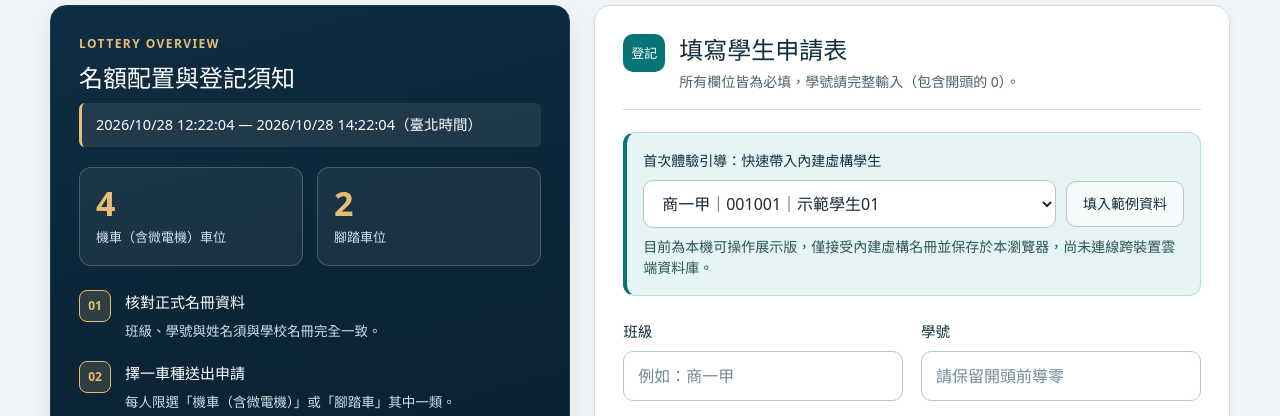
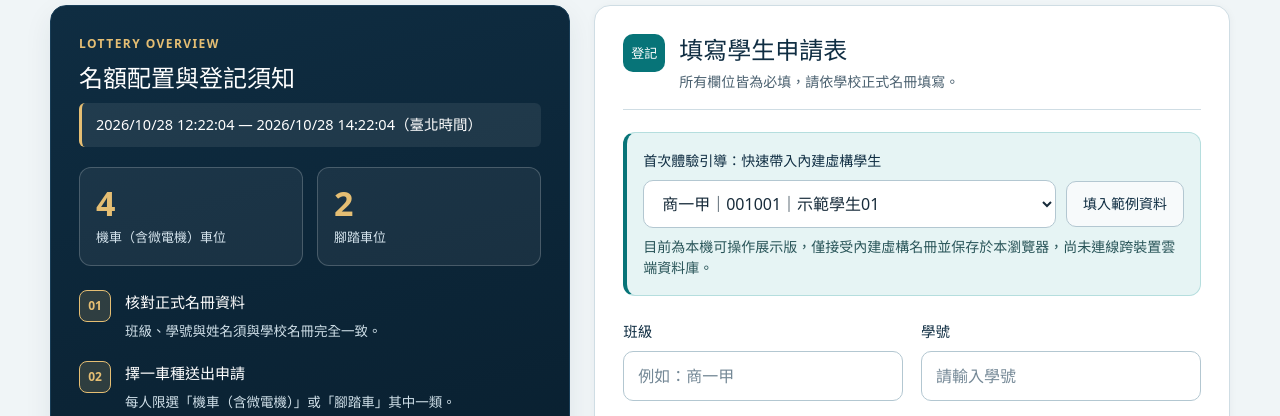
Before and after one commit to s8762999999-design/s8762999999-design.github.io, a website: page campus-parking-lottery/index.html in a window 1280 px wide. Shown: the part 415-831 px from the top of the page. Drawn offline with Linux system fonts and the light colour scheme.

Commit message:
Simplify student ID input placeholder and form instructions

```diff
--- a/campus-parking-lottery/index.html
+++ b/campus-parking-lottery/index.html
@@ -100,7 +100,7 @@
             <span class="number-mark">登記</span>
             <div>
               <h2>填寫學生申請表</h2>
-              <p>所有欄位皆為必填，學號請完整輸入（包含開頭的 0）。</p>
+              <p>所有欄位皆為必填，請依學校正式名冊填寫。</p>
             </div>
           </div>
           <div id="sampleHelper" class="sample-helper" hidden>
@@ -119,7 +119,7 @@
               </label>
               <label for="studentId">
                 學號
-                <input id="studentId" type="text" autocomplete="off" inputmode="text" required maxlength="40" placeholder="請保留開頭前導零">
+                <input id="studentId" type="text" autocomplete="off" inputmode="text" required maxlength="40" placeholder="請輸入學號">
               </label>
             </div>
             <label for="studentName">
```
